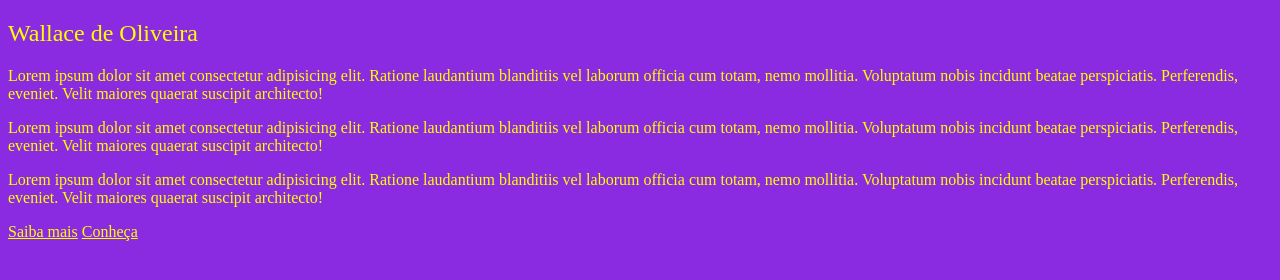
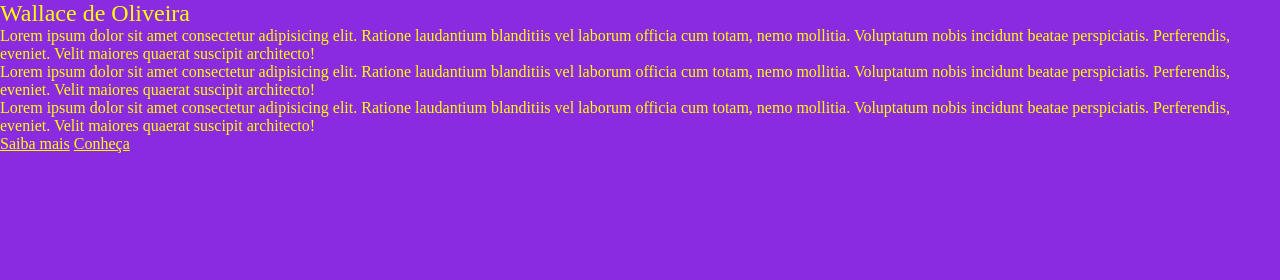
Before and after one commit to wallaceskt/sass-project, a plain HTML site: page index.html in a window 1280 px wide. Drawn offline with Linux system fonts and the light colour scheme.

Commit message:
Adicionei o css parcial _reset.scss.

```diff
--- /dev/null
+++ b/styles/_reset.scss
@@ -0,0 +1,42 @@
+html,
+body {
+    margin: 0;
+    padding: 0;
+}
+
+html {
+    box-sizing: border-box;
+}
+
+*,
+*::after,
+*::before {
+    box-sizing: inherit;
+}
+
+h1,
+h2,
+h3,
+h4,
+h5,
+h6 {
+    margin: 0;
+    padding: 0;
+}
+
+button,
+[type="submit"] {
+    cursor: pointer;
+    -webkit-appearence: button;
+}
+
+p {
+    margin-inline-start: 0;
+    margin-inline-end: 0;
+    padding: 0;
+    margin: 0;
+}
+
+code {
+    font-family: source-code-pro, Menio, Monaco, Consolas, "Currier New", monospace;
+}
--- a/styles/main.scss
+++ b/styles/main.scss
@@ -1,3 +1,4 @@
+@import './reset';
 @import './variables';
 
 body {
```
Also changed, not shown: styles/main.css, 1 other file.
